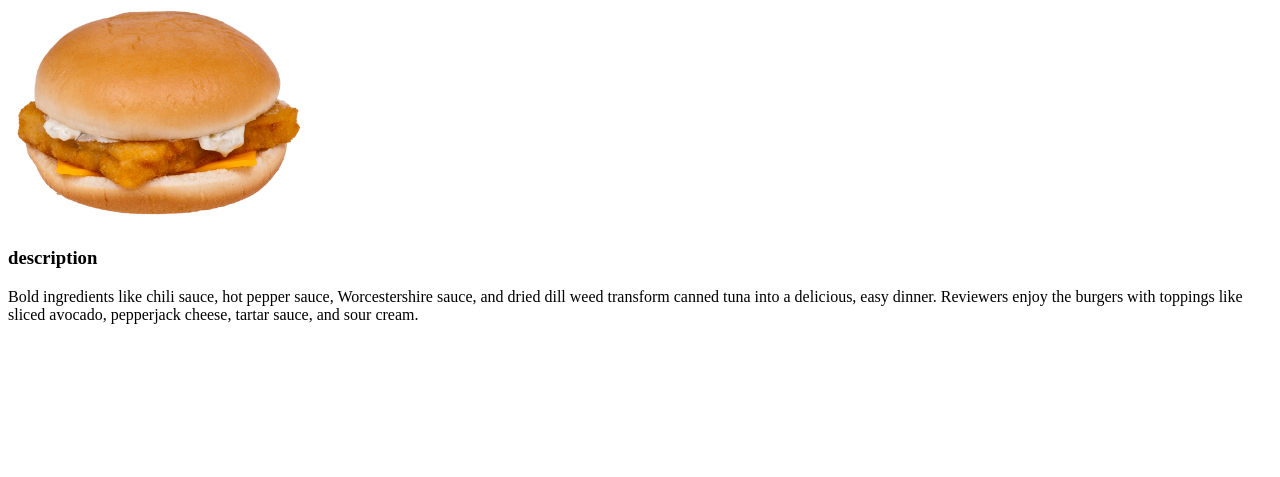
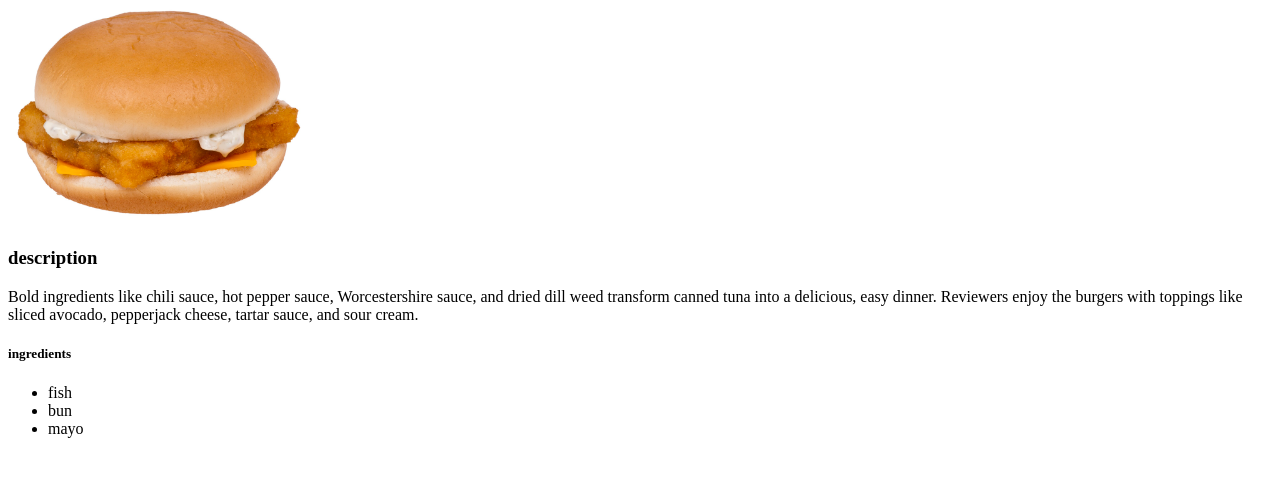
Before and after one commit to bopo420/recipes, a plain HTML site: page recipe/fishburger.html in a window 1280 px wide. Shown: the part 105-582 px from the top of the page. Drawn offline with Linux system fonts and the light colour scheme.

Commit message:
add fogot ingrednts text

```diff
--- a/recipe/fishburger.html
+++ b/recipe/fishburger.html
@@ -10,6 +10,12 @@
     <img src="Fishburger.jpg" width="300">
     <h3>description</h3>
     <p>Bold ingredients like chili sauce, hot pepper sauce, Worcestershire sauce, and dried dill weed transform canned tuna into a delicious, easy dinner. Reviewers enjoy the burgers with toppings like sliced avocado, pepperjack cheese, tartar sauce, and sour cream.<p>
+    <h5>ingredients</h5>
+    <ul>
+        <li>fish</li>
+        <li>bun</li>
+        <li>mayo</li>
 
+    </ul>
 </body>
 </html>
```
